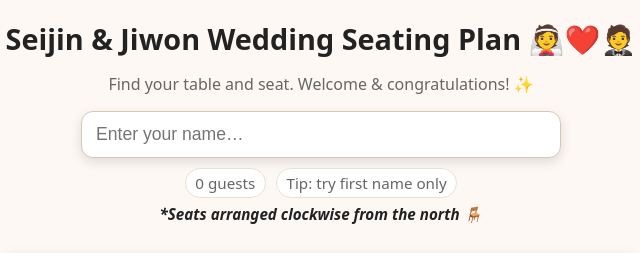
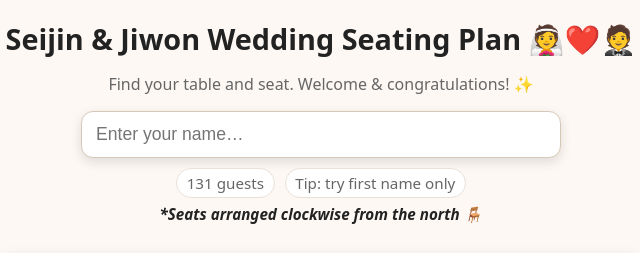
Before and after one commit to Ossssse/Wedding_Seating_Plan, a plain HTML site: page index.html in a window 1280 px wide. Shown: the top 253 px of the page, 319-959 px from the left. Drawn offline with Linux system fonts and the light colour scheme.

Commit message:
Update index.html

```diff
--- a/index.html
+++ b/index.html
@@ -85,7 +85,7 @@
     </div>
   </div>
 
-  <script src="data/guests.js"></script>
+  <script src="guests.js"></script>
   <script>
     const guests = window.GUESTS || [];
 
```
